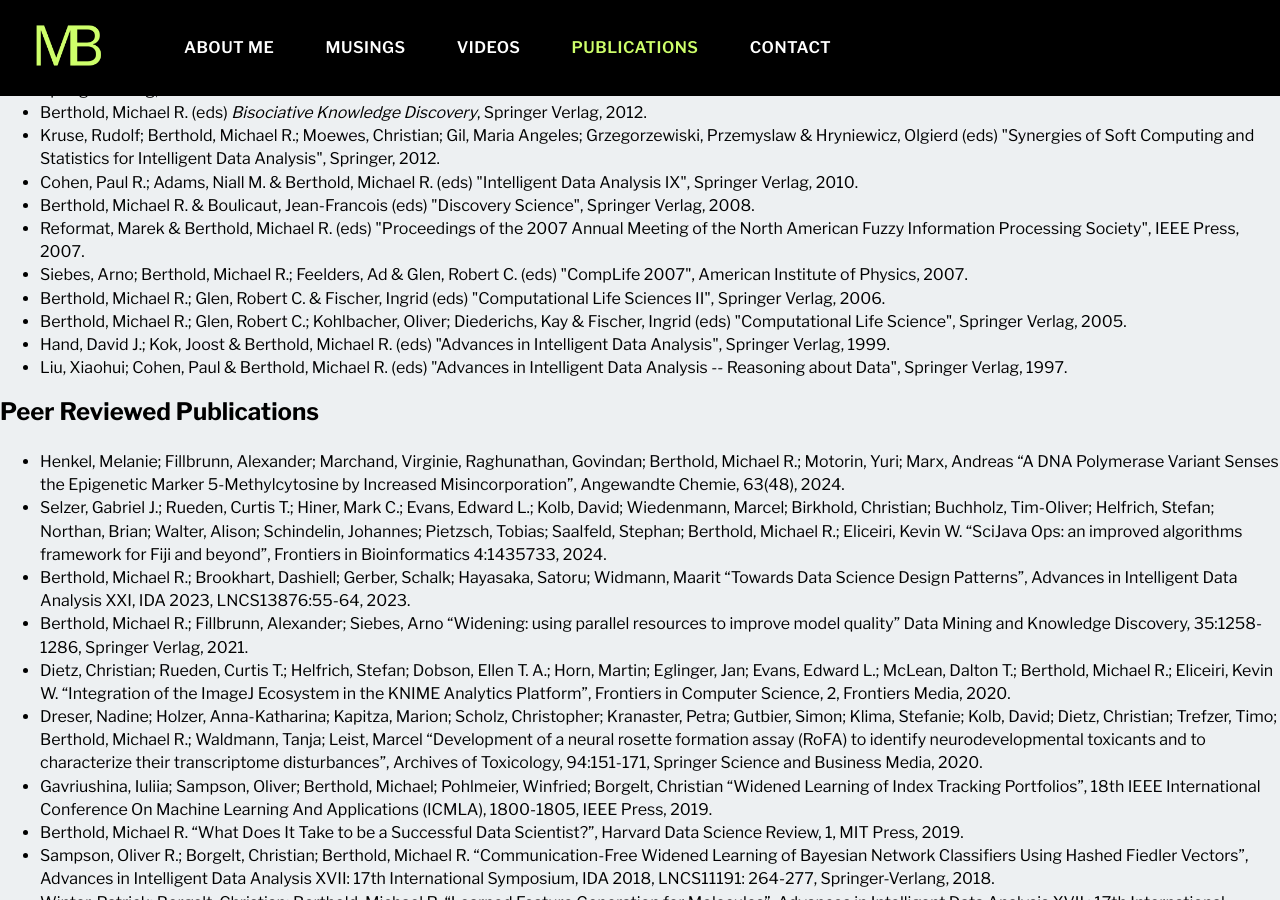
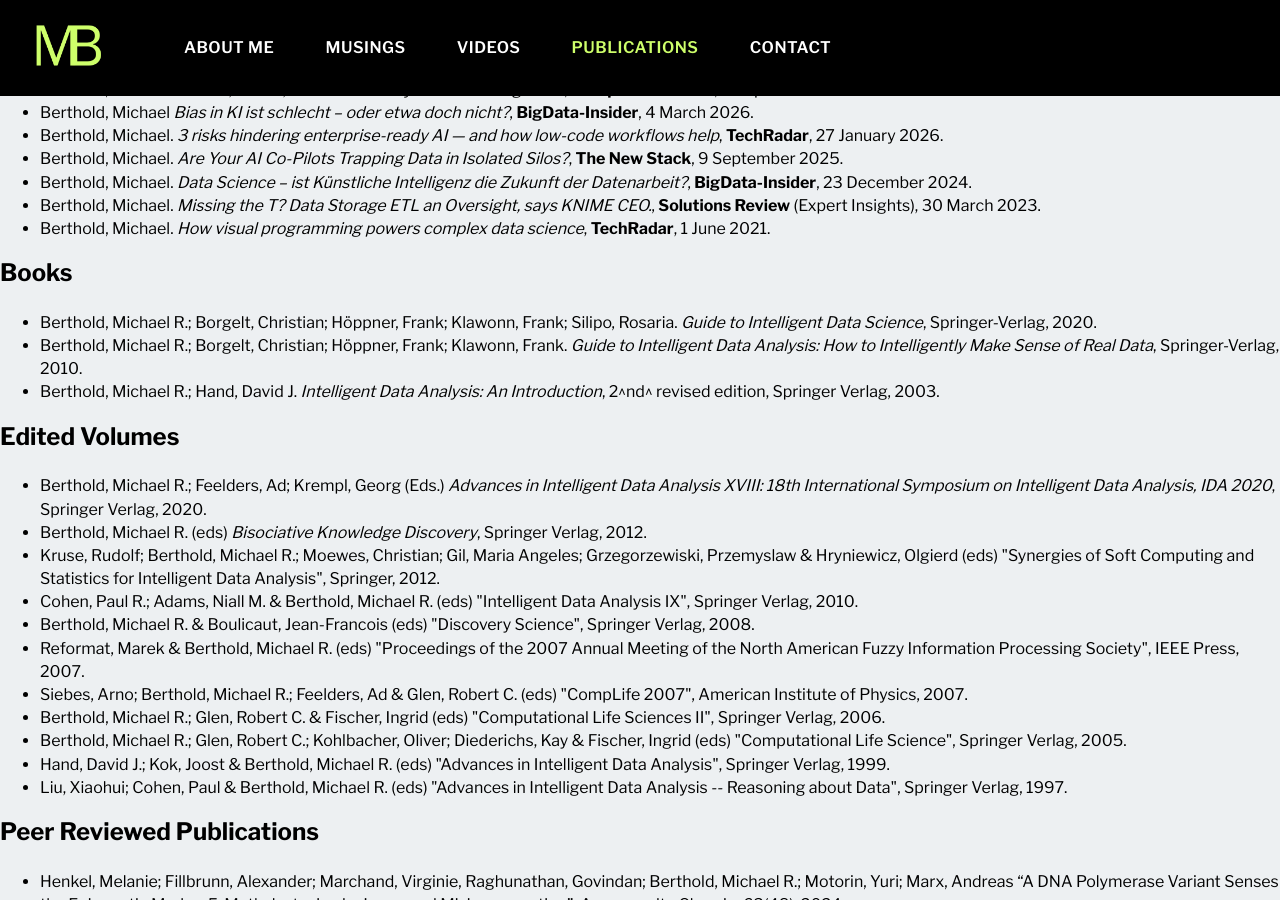
Before and after one commit to michael-berthold/michael-berthold, a Jekyll site: the page built from publication-list/publications.md, in a window 1280 px wide and 900 px high. Built offline with Jekyll 4.4.1, drawn with Linux system fonts in a browser that asks for light colours; our own code applies the rules of GitHub Pages for plain Markdown files.

Commit message:
Add files via upload

```diff
--- a/publication-list/publications.md
+++ b/publication-list/publications.md
@@ -1,3 +1,29 @@
+## Select Thought Leadership / Industry Commentary
+
+- Berthold, Michael [_Werden wir KI jemals vertrauen können?_](https://www.it-daily.net/it-management/ki/ki-jemals-vertrauen-koennen), **it-daily.net**, 13 April 2026.
+
+- Berthold, Michael [_Starten, lernen, verbessern. Playbook für KI-Agenten_](https://www.computerworld.ch/themen/kuenstliche-intelligenz-ki/starten-lernen-verbessern), **Computerworld.ch**, 13 April 2026.
+
+- Berthold, Michael [_Bias in KI ist schlecht – oder etwa doch nicht?_](https://www.bigdata-insider.de/bias-kuenstliche-intelligenz-probleme-auswirkungen-a-28e20a7fd7466770f90ef477d3686a17/), **BigData-Insider**, 4 March 2026.
+
+-   Berthold, Michael. [_3 risks hindering enterprise-ready AI --- and how low-code workflows help_](https://www.techradar.com/pro/3-risks-hindering-enterprise-ready-ai-and-how-low-code-workflows-help), **TechRadar**, 27 January 2026.
+
+-   Berthold, Michael. _Are Your AI Co-Pilots Trapping Data in Isolated Silos?_, **The New Stack**, 9 September 2025.
+
+-   Berthold, Michael. _Data Science -- ist Künstliche Intelligenz die Zukunft der Datenarbeit?_, **BigData-Insider**, 23 December 2024.
+
+-   Berthold, Michael. _Missing the T? Data Storage ETL an Oversight, says KNIME CEO._, **Solutions Review** (Expert Insights), 30 March 2023.
+
+-   Berthold, Michael. _How visual programming powers complex data science_, **TechRadar**, 1 June 2021.
+
+## Books
+
+-   Berthold, Michael R.; Borgelt, Christian; Höppner, Frank; Klawonn, Frank; Silipo, Rosaria. _Guide to Intelligent Data Science_, Springer-Verlag, 2020.
+
+-   Berthold, Michael R.; Borgelt, Christian; Höppner, Frank; Klawonn, Frank. _Guide to Intelligent Data Analysis: How to Intelligently Make Sense of Real Data_, Springer-Verlag, 2010.
+
+-   Berthold, Michael R.; Hand, David J. _Intelligent Data Analysis: An Introduction_, 2^nd^ revised edition, Springer Verlag, 2003.
+
 ## Edited Volumes
 
 -   Berthold, Michael R.; Feelders, Ad; Krempl, Georg (Eds.) _Advances in Intelligent Data Analysis XVIII: 18th International Symposium on Intelligent Data Analysis, IDA 2020_, Springer Verlag, 2020.
```
